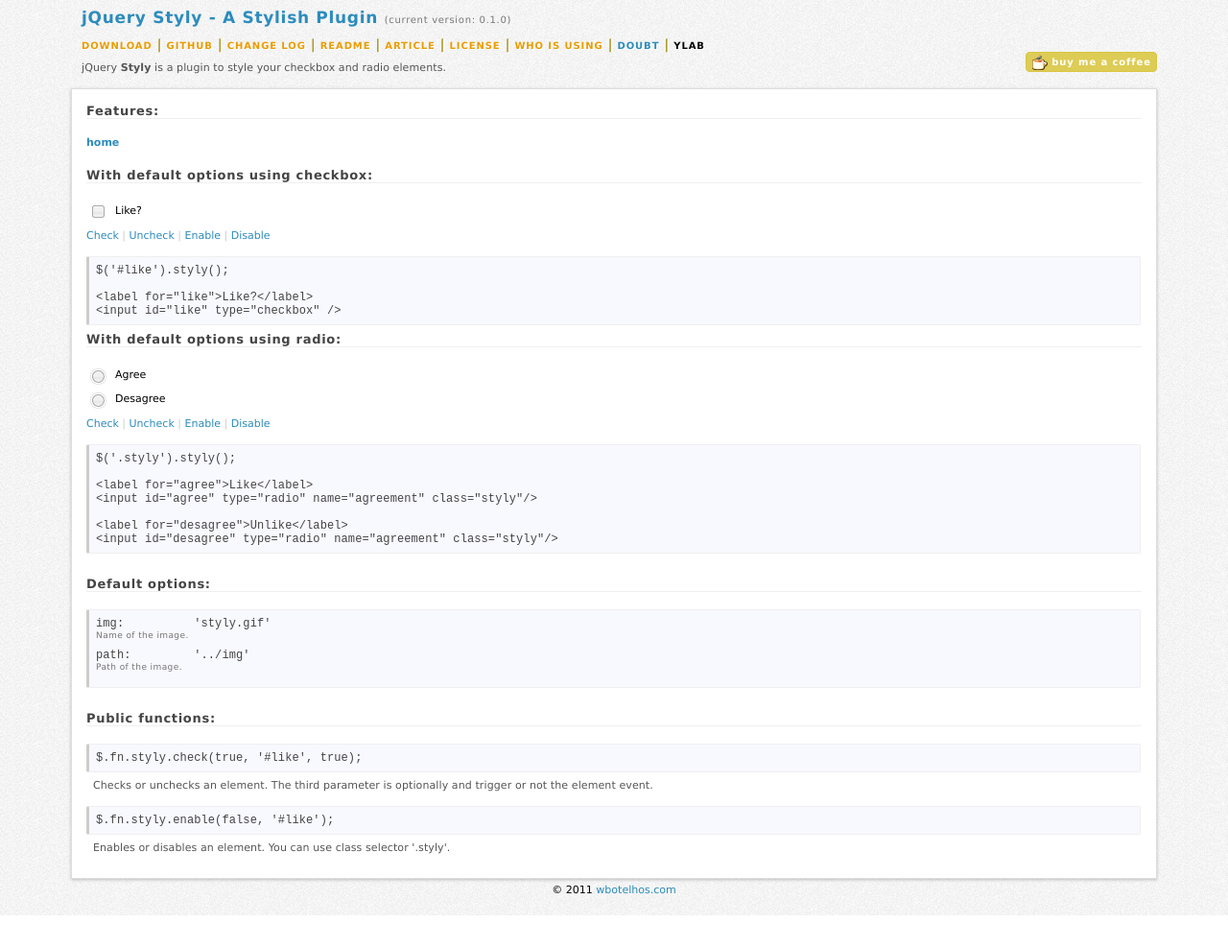
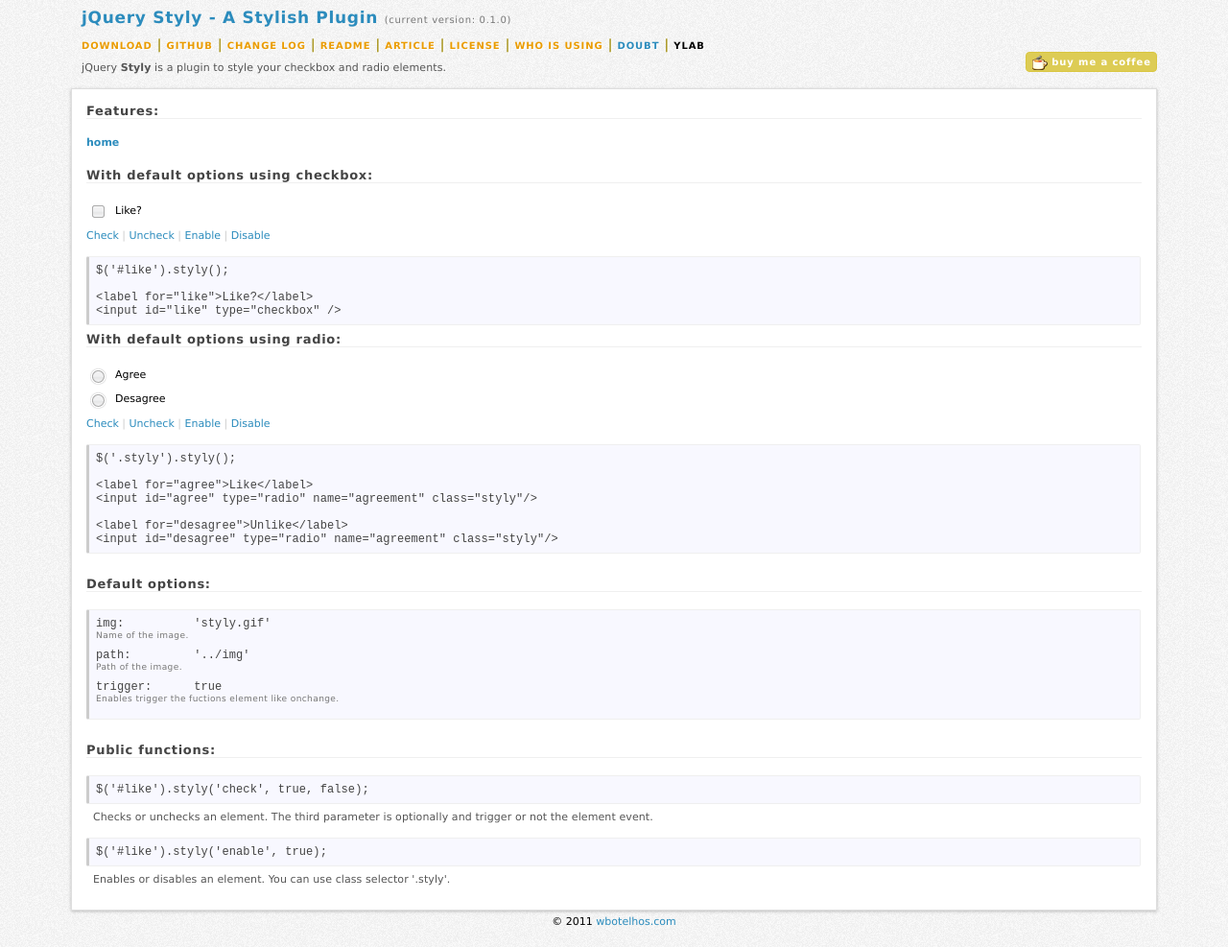
Before and after one commit to wbotelhos/styly, a plain HTML site: page index.html in a window 1280 px wide. Shown: the whole page at 96% size. Before the commit the page ends 954 px from the top, so only its background shows below. Drawn offline with Linux system fonts and the light colour scheme.

Commit message:
Documentation updated.

```diff
--- a/index.html
+++ b/index.html
@@ -157,14 +157,17 @@
 
 				path:&nbsp;&nbsp;&nbsp;&nbsp;&nbsp;&nbsp;&nbsp;&nbsp;&nbsp;'../img'
 				<div class="comment">Path of the image.</div>
+
+				trigger:&nbsp;&nbsp;&nbsp;&nbsp;&nbsp;&nbsp;true
+				<div class="comment">Enables trigger the fuctions element like onchange.</div>
 			</div>
 
 			<div class="session">Public functions:</div>
 
-			<div class="source">$.fn.styly.check(true, '#like', true);</div>
+			<div class="source">$('#like').styly('check', true, false);</div>
 			<div class="description-code">Checks or unchecks an element. The third parameter is optionally and trigger or not the element event.</div>
 
-			<div class="source">$.fn.styly.enable(false, '#like');</div>
+			<div class="source">$('#like').styly('enable', true);</div>
 			<div class="description-code">Enables or disables an element. You can use class selector '.styly'.</div>
 		</div>
 
```
Also changed, not shown: 1 other file.
